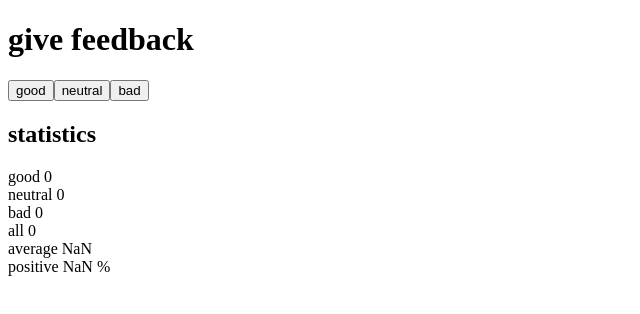
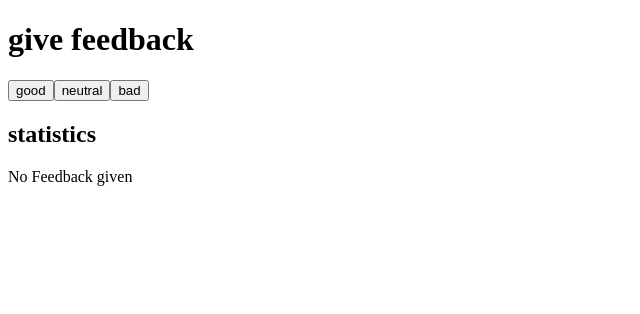
Before and after one commit to karlchvojka/fullstackopen, a React (Vite) app in the folder part1/unicafe/: page / in a window 1280 px wide. Shown: the top 314 px of the page, without its empty margins (0-640 px from the left). Built offline with nearby package versions, Linux system fonts and the light colour scheme.

Commit message:
Part1: 1.9 unicafe step 4

```diff
--- a/part1/unicafe/src/App.jsx
+++ b/part1/unicafe/src/App.jsx
@@ -7,6 +7,12 @@ const Statistics = ({ good, neutral, bad }) => {
   const calcAll = good + bad + neutral
   const calcAvg = (good * 1 + neutral * 0 + bad * (-1))/calcAll
   const calcPos = parseFloat(good / calcAll) * 100
+
+  if (calcAll === 0) {
+    return (
+      <p>No Feedback given</p>
+    )
+  } else {
     return (
       <p>
         good {good}<br/>
@@ -17,6 +23,7 @@ const Statistics = ({ good, neutral, bad }) => {
         positive {calcPos} %
       </p>
     )
+  }
 }
 
 // Main App Component
```
Lines whose indentation alone changed are shown as unchanged.
